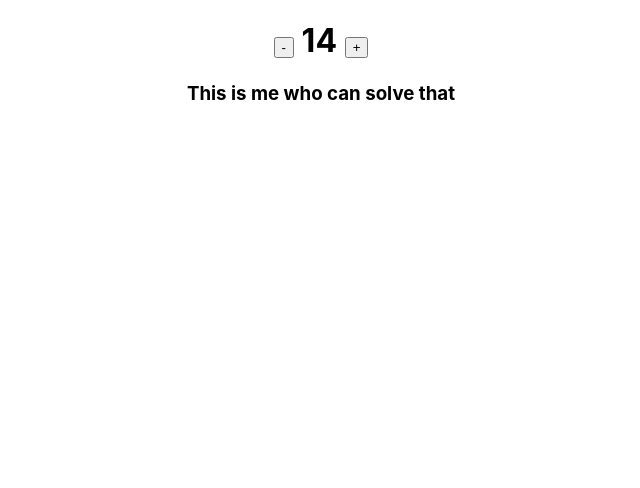
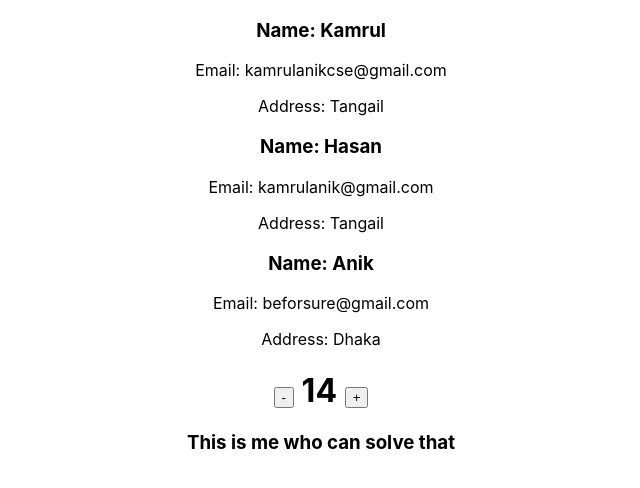
Before and after one commit to coderkamrulanik/react, a React (Create React App) app: page / in a window 1280 px wide. Shown: the top 488 px of the page, without its empty margins (319-959 px from the left). Built offline with nearby package versions, Linux system fonts and the light colour scheme.

Commit message:
props and state

```diff
--- a/src/component/App.js
+++ b/src/component/App.js
@@ -9,9 +9,9 @@ function App() {
   return (
     <div className="App">
 
-{/* <First name="Kamrul" email="kamrulanikcse@gmail.com" address="Tangail"></First>
+<First name="Kamrul" email="kamrulanikcse@gmail.com" address="Tangail"></First>
 <First name="Hasan" email="kamrulanik@gmail.com" address="Tangail"></First>
-<First name="Anik" email="beforsure@gmail.com" address="Dhaka"></First> */}
+<First name="Anik" email="beforsure@gmail.com" address="Dhaka"></First>
 
 
 <Counter></Counter>
--- a/src/component/Counter/Counter.js
+++ b/src/component/Counter/Counter.js
@@ -42,7 +42,7 @@ increase =()=>{
 
     })
 
-    if(this.state.count<5){
+    if(this.state.count<=5){
         this.setState({
             color:'red'
         })
--- a/src/component/First/First.js
+++ b/src/component/First/First.js
@@ -7,7 +7,7 @@ render(){
 
 <div>
     <h3>Name: {this.props.name}</h3>
-<p>Email: {this.props.email}</p>
+     <p>Email: {this.props.email}</p>
     <p>Address: {this.props.address}</p>
 </div>
     )
```
